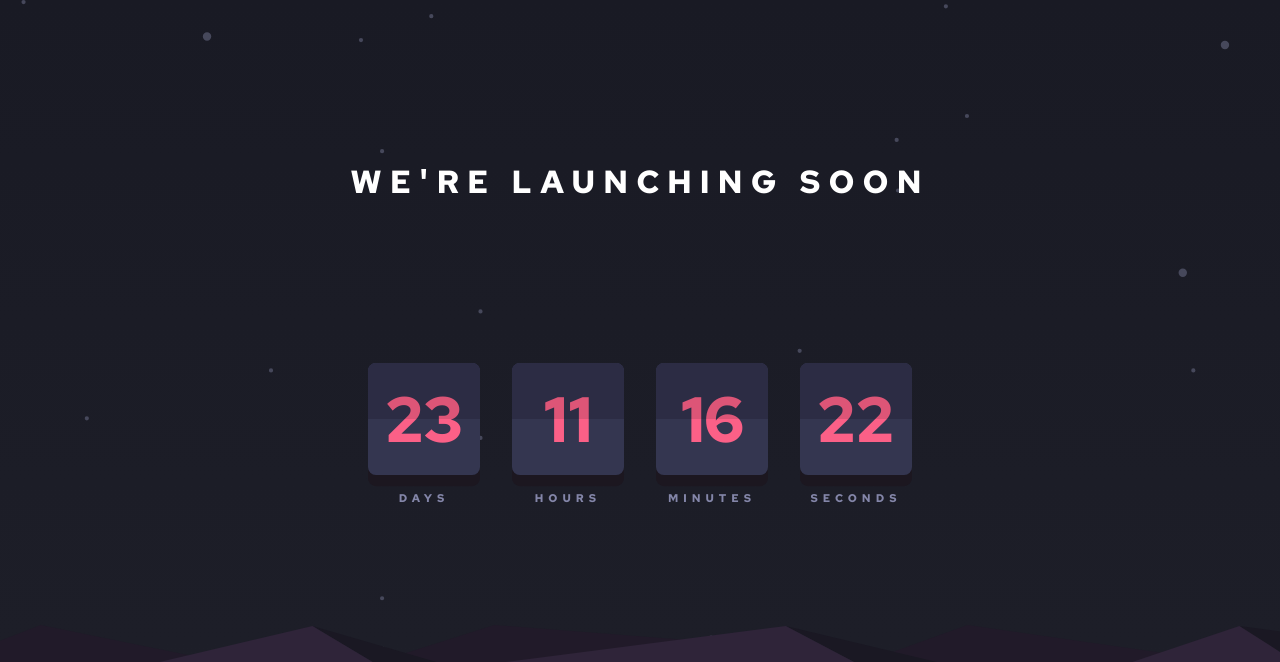
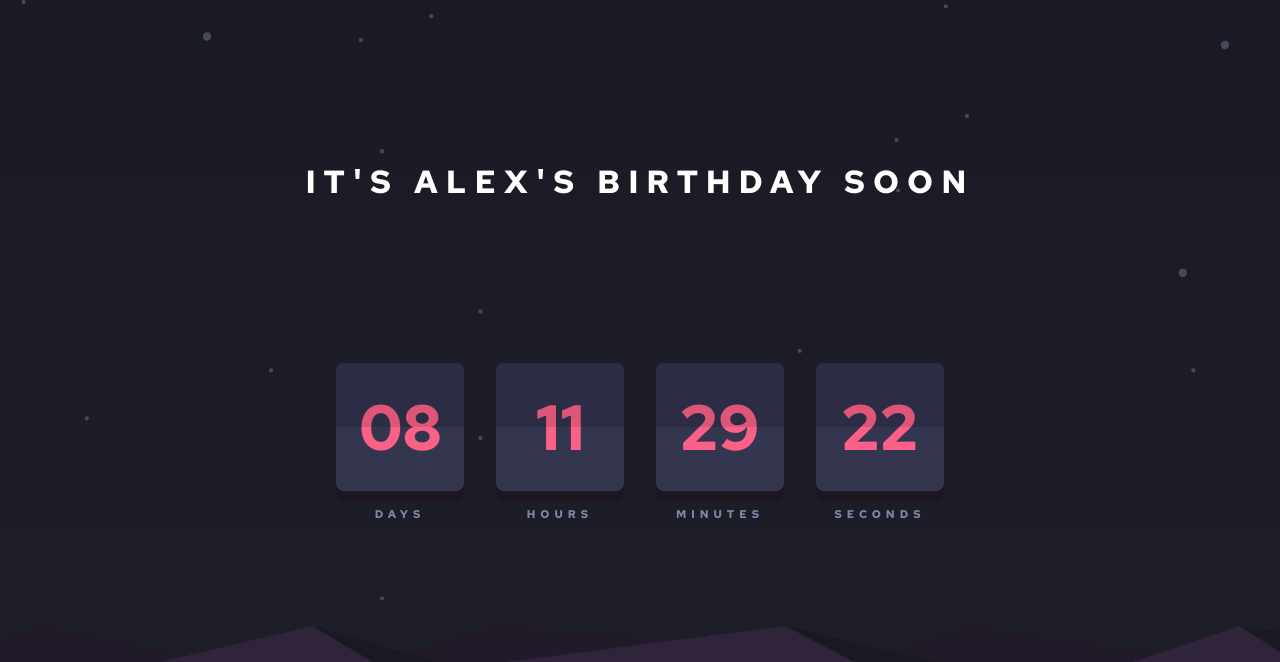
Before and after one commit to vladan345/birthday-countdown, a plain HTML site: page index.html in a window 1280 px wide. Shown: the top 662 px of the page. Drawn offline with Linux system fonts and the light colour scheme.

Commit message:
Added birthday functionality

```diff
--- a/app.js
+++ b/app.js
@@ -1,5 +1,114 @@
-var end = new Date('2021-10-30T23:47:00');
+var year = new Date().getFullYear();
+var newDate = '';
+var newName = '';
 
+let birthdays = [
+  {
+    year: year,
+    name: 'Tara',
+    date: `${this.year}-01-19T00:00:00`,
+  },
+  {
+    year: year,
+    name: 'Dusan(Avala)',
+    date: `${this.year}-02-27T00:00:00`,
+  },
+  {
+    year: year,
+    name: 'Natalija',
+    date: `${this.year}-03-29T00:00:00`,
+  },
+  {
+    year: year,
+    name: 'Vladan',
+    date: `${this.year}-04-10T00:00:00`,
+  },
+  {
+    year: year,
+    name: 'Jana',
+    date: `${this.year}-08-01T00:00:00`,
+  },
+  {
+    year: year,
+    name: 'Filip',
+    date: `${this.year}-08-20T00:00:00`,
+  },
+  {
+    year: year,
+    name: 'Nixa',
+    date: `${this.year}-09-02T00:00:00`,
+  },
+  {
+    year: year,
+    name: 'Alex',
+    date: `${this.year}-10-16T00:00:00`,
+  },
+  {
+    year: year,
+    name: 'Tonic',
+    date: `${this.year}-10-21T00:00:00`,
+  },
+  {
+    year: year,
+    name: 'Flora',
+    date: `${this.year}-11-28T00:00:00`,
+  },
+  {
+    year: year,
+    name: 'Dimi',
+    date: `${this.year}-12-04T00:00:00`,
+  },
+  {
+    year: year,
+    name: 'Dusan(Souly) and Toza',
+    date: `${this.year}-12-12T00:00:00`,
+  },
+];
+
+var counter = 0;
+//IF COUNTER IS EQUALS TO NUMBER OF BIRTHDAYS, THAT MEANS
+//THERE ARE NO BIRTHDAYS LEFT THIS YEAR.
+//IN THAT CASE WE NEED TO CHANGE CURRENT YEAR SO THE PROGRAM
+//CAN CHECK NEXT BIRTHDAY IN THE BEGGINING OF THE NEXT YEAR.
+function getBirthday(array) {
+  loopDates(array);
+  if (counter == array.length) {
+    year++;
+    let newArray = changeYear([...array]);
+    loopDates(newArray);
+  }
+}
+getBirthday(birthdays);
+
+//THIS CHECKS IF BIRTHAY HAS PASSED, IF YES, IT ADDS 1 TO COUNTER
+//IF NOT, IT MEANS THAT BIRTHDAY IS NEXT UP.
+function loopDates(dateArray) {
+  var today = new Date();
+  for (let i = 0; i < dateArray.length; i++) {
+    var checkDate = new Date(dateArray[i].date);
+    var choosenName = dateArray[i].name;
+    if (checkDate > today) {
+      newDate = checkDate;
+      newName = choosenName;
+      break;
+    } else {
+      counter++;
+    }
+  }
+}
+
+//THIS FUNCTION MAKES NEW ARRAY WITH ALL DATES WITH NEW YEAR.
+function changeYear(oldArray) {
+  for (let i = 0; i < oldArray.length; i++) {
+    var newDate = year + oldArray[i].date.slice(-15);
+    oldArray[i].date = newDate;
+    oldArray[i].year = year;
+  }
+  return oldArray;
+}
+
+document.querySelector('h1').innerHTML = `It's ${newName}'s birthday soon`;
+var end = new Date(newDate);
 var units = ['day', 'hour', 'minute', 'second'];
 
 var second = 1000;
--- a/index.html
+++ b/index.html
@@ -15,7 +15,7 @@
       href="./images/favicon-32x32.png"
     />
     <link rel="stylesheet" href="style/style.css" />
-    <title>Frontend Mentor | Launch countdown timer</title>
+    <title>Frontend Mentor | Birthday Counter</title>
   </head>
   <body>
     <div class="center">
--- a/style/style.css
+++ b/style/style.css
@@ -93,8 +93,8 @@ h2 {
 }
 
 .outer {
-  width: 7rem;
-  height: 7rem;
+  width: 8rem;
+  height: 8rem;
   position: relative;
   -webkit-box-shadow: 0 0.7rem 0 #1c1720;
           box-shadow: 0 0.7rem 0 #1c1720;
@@ -295,7 +295,7 @@ footer .attribution a {
   }
 }
 
-@media only screen and (max-width: 350px) {
+@media only screen and (max-width: 400px) {
   html {
     font-size: 50%;
   }
```
Also changed, not shown: screenshot.jpg (added), 2 other files.
